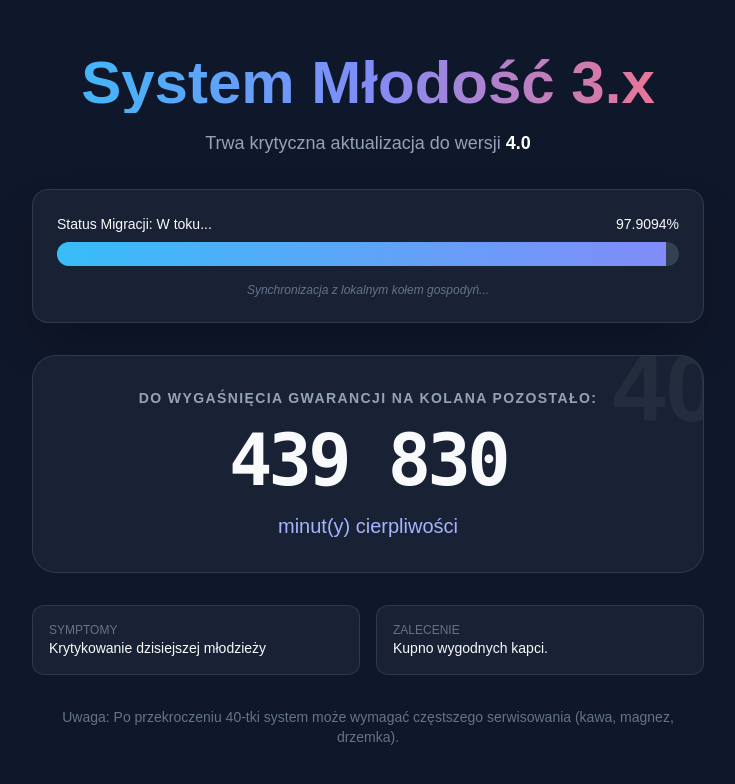
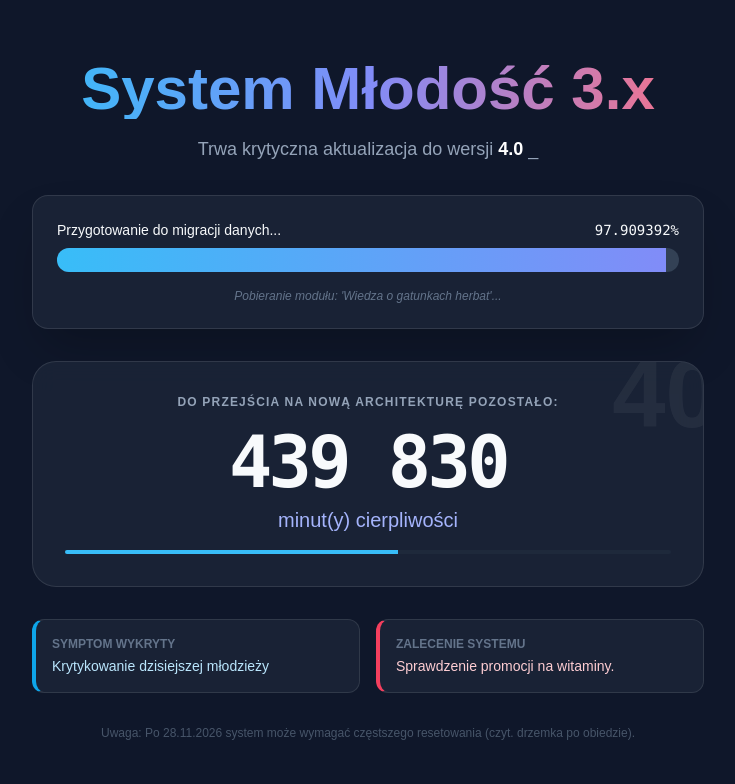
Before and after one commit to Gem4fun/surprise, a plain HTML site: page index.html in a window 1280 px wide. Shown: the whole page, without its empty margins (272-1007 px from the left). Drawn offline with nearby package versions, Linux system fonts and the light colour scheme.

Commit message:
Update index.html

```diff
--- a/index.html
+++ b/index.html
@@ -38,22 +38,24 @@
         .progress-bar {
             height: 100%;
             background: linear-gradient(90deg, #38bdf8, #818cf8);
-            transition: width 1s ease-in-out;
+            transition: width 1s linear;
         }
 
-        .floating {
-            animation: floating 3s ease-in-out infinite;
+        /* Mały pasek aktywności żeby było widać że strona działa */
+        .heartbeat-bar {
+            height: 4px;
+            background: #38bdf8;
+            width: 0%;
+            transition: width 0.1s linear;
         }
 
-        @keyframes floating {
-            0%, 100% { transform: translateY(0); }
-            50% { transform: translateY(-10px); }
+        @keyframes pulse {
+            0%, 100% { opacity: 1; }
+            50% { opacity: 0.5; }
         }
 
-        .number-glitch {
-            display: inline-block;
-            font-weight: 700;
-            position: relative;
+        .blinker {
+            animation: pulse 1s infinite;
         }
     </style>
 </head>
@@ -66,21 +68,21 @@
                 System Młodość 3.x
             </h1>
             <p class="text-slate-400 text-lg">
-                Trwa krytyczna aktualizacja do wersji <span class="text-white font-bold">4.0</span>
+                Trwa krytyczna aktualizacja do wersji <span class="text-white font-bold">4.0</span> <span class="blinker">_</span>
             </p>
         </header>
 
-        <!-- Pasek Postępu -->
+        <!-- Pasek Postępu Głównego (Życiowego) -->
         <div class="card p-6 rounded-2xl shadow-2xl">
             <div class="flex justify-between mb-2 text-sm font-medium">
-                <span>Status Migracji: W toku...</span>
-                <span id="percent-label">0%</span>
+                <span id="system-task">Przygotowanie do migracji danych...</span>
+                <span id="percent-label" class="font-mono">0%</span>
             </div>
             <div class="progress-container mb-4">
                 <div id="progress-bar" class="progress-bar" style="width: 0%"></div>
             </div>
             <p id="funny-status" class="text-xs text-slate-500 italic">
-                Pobieranie dodatkowych zasobów: "Akceptacja spania o 22:00"...
+                Inicjalizacja modułu "Zrozumienie dlaczego rodzice narzekali na kręgosłup"...
             </p>
         </div>
 
@@ -91,46 +93,47 @@
                     40
                 </div>
 
-                <h2 class="text-slate-400 uppercase tracking-widest text-sm mb-4 font-bold">
-                    Do wygaśnięcia gwarancji na kolana pozostało:
+                <h2 class="text-slate-400 uppercase tracking-widest text-xs mb-4 font-bold">
+                    Do przejścia na nową architekturę pozostało:
                 </h2>
 
-                <div class="text-5xl md:text-7xl font-mono font-bold tracking-tighter mb-4" id="minute-counter">
-                    0000000
+                <div class="text-5xl md:text-7xl font-mono font-bold tracking-tighter mb-2" id="minute-counter">
+                    0 000 000
                 </div>
 
-                <p class="text-xl text-indigo-300">
+                <p class="text-xl text-indigo-300 mb-4">
                     minut(y) cierpliwości
                 </p>
+
+                <!-- Pasek "aktywności" - pokazuje upływające sekundy wewnątrz minuty -->
+                <div class="w-full bg-slate-800 h-1 rounded-full overflow-hidden">
+                    <div id="second-pulse" class="heartbeat-bar"></div>
+                </div>
             </div>
         </div>
 
         <!-- Sekcja zabawnych statystyk -->
         <div class="grid grid-cols-2 gap-4">
-            <div class="card p-4 rounded-xl text-left">
-                <p class="text-xs text-slate-500 uppercase">Symptomy</p>
-                <p id="symptom-text" class="text-sm font-medium">Brak danych...</p>
+            <div class="card p-4 rounded-xl text-left border-l-4 border-l-sky-500">
+                <p class="text-xs text-slate-500 uppercase font-bold">Symptom Wykryty</p>
+                <p id="symptom-text" class="text-sm font-medium mt-1 text-sky-200">Analiza...</p>
             </div>
-            <div class="card p-4 rounded-xl text-left">
-                <p class="text-xs text-slate-500 uppercase">Zalecenie</p>
-                <p id="advice-text" class="text-sm font-medium">Kupno wygodnych kapci.</p>
+            <div class="card p-4 rounded-xl text-left border-l-4 border-l-rose-500">
+                <p class="text-xs text-slate-500 uppercase font-bold">Zalecenie Systemu</p>
+                <p id="advice-text" class="text-sm font-medium mt-1 text-rose-200">Czekaj...</p>
             </div>
         </div>
 
         <!-- Footer -->
-        <footer class="text-slate-500 text-sm">
-            <p>Uwaga: Po przekroczeniu 40-tki system może wymagać częstszego serwisowania (kawa, magnez, drzemka).</p>
+        <footer class="text-slate-600 text-xs">
+            <p>Uwaga: Po 28.11.2026 system może wymagać częstszego resetowania (czyt. drzemka po obiedzie).</p>
         </footer>
     </div>
 
     <script>
-        // DATA URODZIN: 28 listopada 2026
+        // KONFIGURACJA
         const targetDate = new Date("November 28, 2026 00:00:00").getTime();
-
-        // Data rozpoczęcia (np. 30 urodziny lub dzisiaj - użyjemy daty dzisiejszej jako startu dla paska)
-        const startDate = new Date("November 28, 1986").getTime(); // Rok urodzenia
-        const fourtyYearsInMs = 40 * 365.25 * 24 * 60 * 60 * 1000;
-        const birthDate = new Date("November 28, 1986").getTime();
+        const birthDate = new Date("November 28, 1986").getTime(); // Założenie roku 1986 dla 40-tki w 2026
 
         const funnyMessages = [
             "Kalibrowanie narzekania na pogodę...",
@@ -139,7 +142,9 @@
             "Usuwanie zbędnych plików: 'Spontaniczne imprezy do rana'...",
             "Sprawdzanie poziomu zadowolenia z zakupu nowego mopa...",
             "Synchronizacja z lokalnym kołem gospodyń...",
-            "Aktualizacja bazy danych: 'Leki, które musisz brać'..."
+            "Aktualizacja bazy danych: 'Leki, które musisz brać'...",
+            "Pobieranie modułu: 'Wiedza o gatunkach herbat'...",
+            "Skanowanie w poszukiwaniu siwych włosów (Błąd: Limit przekroczony)..."
         ];
 
         const symptoms = [
@@ -147,8 +152,21 @@
             "Ekscytacja nową gąbką do naczyń",
             "Mówienie 'Oho!' przy siadaniu",
             "Pamiętanie czasów bez internetu",
-            "Krytykowanie dzisiejszej młodzieży"
+            "Krytykowanie dzisiejszej młodzieży",
+            "Zasypianie na filmach o 21:00",
+            "Wiedza co to jest 'płyn do płukania'"
         ];
+
+        const advices = [
+            "Kupno wygodnych kapci.",
+            "Inwestycja w maść końską.",
+            "Zapisanie się na jogę dla kręgosłupa.",
+            "Sprawdzenie promocji na witaminy.",
+            "Ograniczenie głośnej muzyki po 20:00.",
+            "Zakup poduszki ortopedycznej."
+        ];
+
+        let lastUpdateSec = -1;
 
         function updateCounter() {
             const now = new Date().getTime();
@@ -156,37 +174,44 @@
 
             if (distance < 0) {
                 document.getElementById("minute-counter").innerHTML = "STATUS: 4.0";
-                document.getElementById("funny-status").innerHTML = "System zaktualizowany. Witaj w klubie!";
+                document.getElementById("funny-status").innerHTML = "System zaktualizowany. Witaj w klubie 40-latek!";
                 return;
             }
 
-            // Oblicz minuty
+            // GŁÓWNY LICZNIK MINUT
             const minutes = Math.floor(distance / (1000 * 60));
-
-            // Formatowanie numeru z separatorami
             document.getElementById("minute-counter").innerText = minutes.toLocaleString('pl-PL');
 
-            // Oblicz postęp życia do 40-tki
+            // PASEK SEKUND (żeby widać było ruch)
+            const secondsInMinute = Math.floor((distance % (1000 * 60)) / 1000);
+            const progressSec = ((60 - secondsInMinute) / 60) * 100;
+            document.getElementById("second-pulse").style.width = progressSec + "%";
+
+            // PASEK PROGRESU ŻYCIOWEGO
             const totalDuration = targetDate - birthDate;
             const elapsed = now - birthDate;
-            const progress = (elapsed / totalDuration) * 100;
+            const totalProgress = (elapsed / totalDuration) * 100;
+            document.getElementById("progress-bar").style.width = totalProgress + "%";
+            document.getElementById("percent-label").innerText = totalProgress.toFixed(6) + "%";
 
-            document.getElementById("progress-bar").style.width = progress + "%";
-            document.getElementById("percent-label").innerText = progress.toFixed(4) + "%";
+            // ROTACJA KOMUNIKATÓW (Co 10 sekund)
+            const currentSec = new Date().getSeconds();
+            if (currentSec % 10 === 0 && currentSec !== lastUpdateSec) {
+                lastUpdateSec = currentSec;
 
-            // Zmieniaj zabawny status co jakiś czas
-            if (minutes % 10 === 0) {
                 const randomMsg = funnyMessages[Math.floor(Math.random() * funnyMessages.length)];
                 const randomSymptom = symptoms[Math.floor(Math.random() * symptoms.length)];
+                const randomAdvice = advices[Math.floor(Math.random() * advices.length)];
+
                 document.getElementById("funny-status").innerText = randomMsg;
                 document.getElementById("symptom-text").innerText = randomSymptom;
+                document.getElementById("advice-text").innerText = randomAdvice;
             }
         }
 
-        // Pierwsze wywołanie
+        // Pierwsze wywołanie i interwał
         updateCounter();
-        // Aktualizacja co sekundę (żeby minuty się zmieniały płynnie jeśli trzeba, ale wystarczy co minutę)
-        setInterval(updateCounter, 1000);
+        setInterval(updateCounter, 100); // Częstsze odświeżanie dla płynności pasków
     </script>
 </body>
 </html>
```
